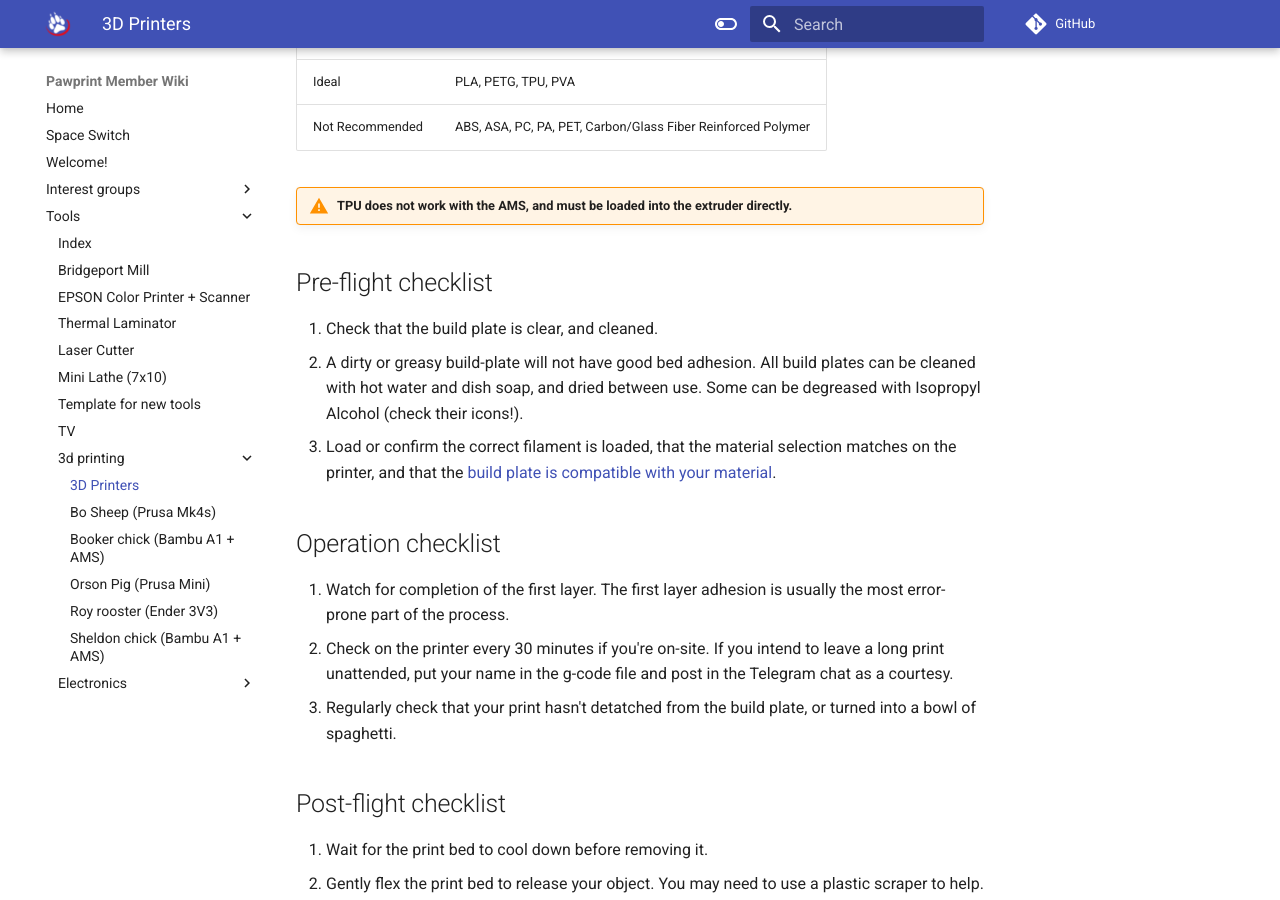
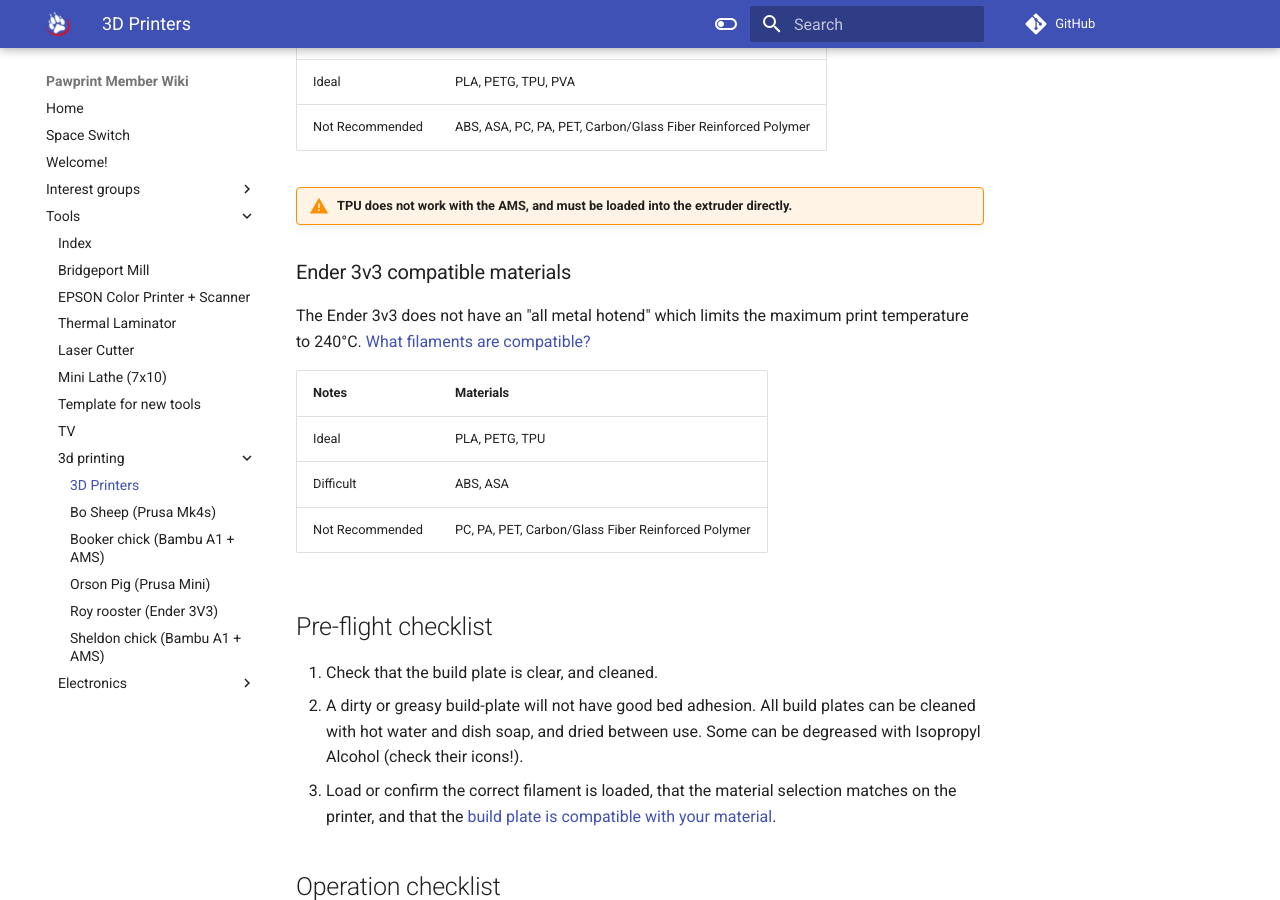
Before and after one commit to PawprintPrototyping/pawprintprototyping.github.io, an MkDocs documentation site: the page built from docs/tools/3d-printing/index.md, in a window 1280 px wide and 900 px high, scrolled down 1710 px. Built offline with MkDocs 1.6.1 and Material for MkDocs 9.7.7, drawn with Linux system fonts in a browser that asks for light colours; comment, search, counter and statistics services are not loaded.

Commit message:
Add ender 3v3

```diff
--- a/docs/tools/3d-printing/index.md
+++ b/docs/tools/3d-printing/index.md
@@ -55,6 +55,17 @@ Please consult the full [filament material guide](https://help.prusa3d.com/filam
 
 !!! warning "TPU does not work with the AMS, and must be loaded into the extruder directly."
 
+### Ender 3v3 compatible materials
+
+The Ender 3v3 does not have an "all metal hotend" which limits the maximum print temperature to 240°C.  [What filaments are compatible?](https://www.creality.com/blog/what-filaments-can-be-used-on-a-creality-ender-3-3d-printer)
+
+| Notes           | Materials         |
+|-----------------|-------------------|
+|Ideal            |PLA, PETG, TPU     |
+|Difficult        |ABS, ASA           |
+|Not Recommended  |PC, PA, PET, Carbon/Glass Fiber Reinforced Polymer |
+
+
 ## Pre-flight checklist
 
 1. Check that the build plate is clear, and cleaned.
```
